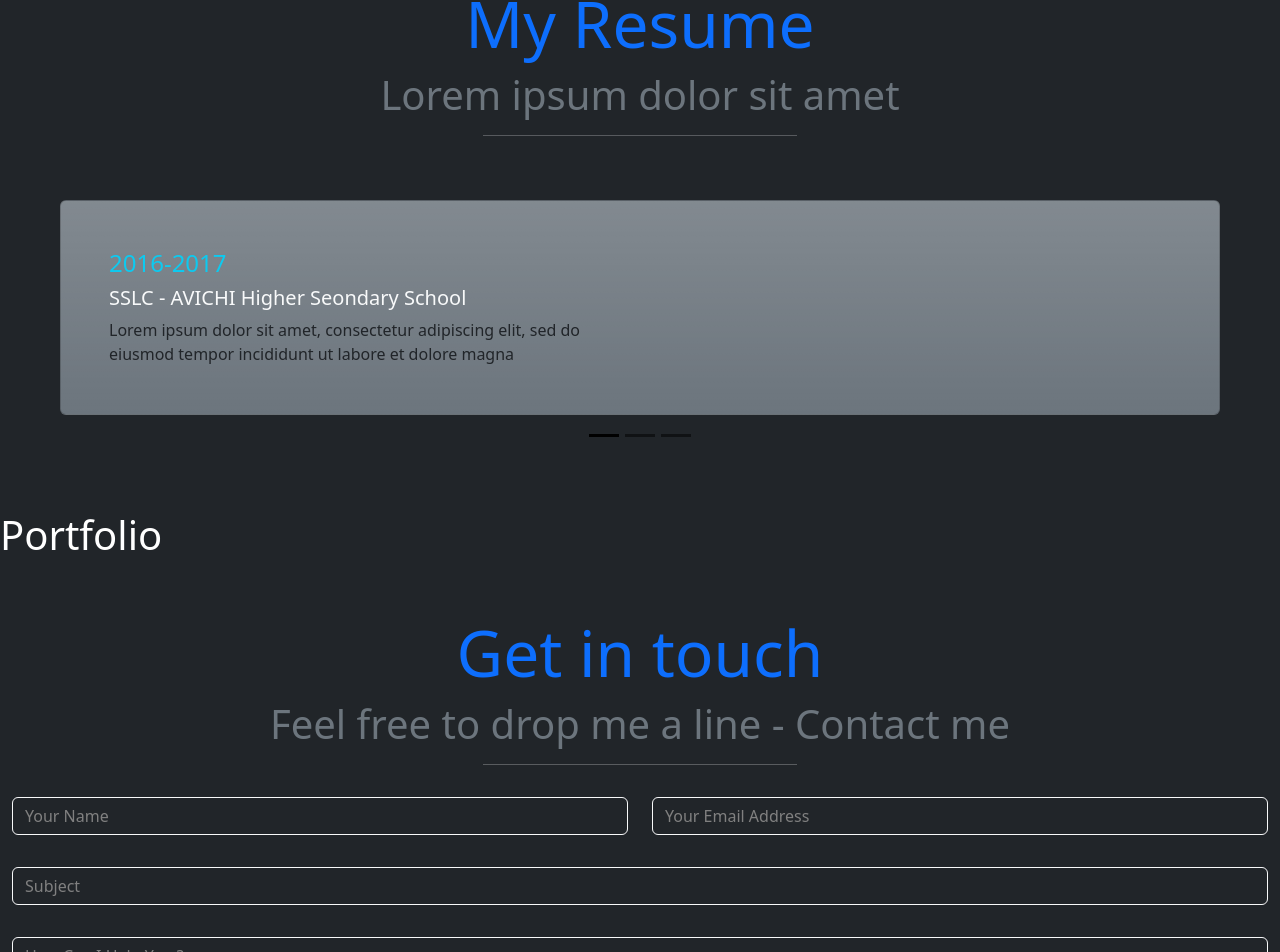
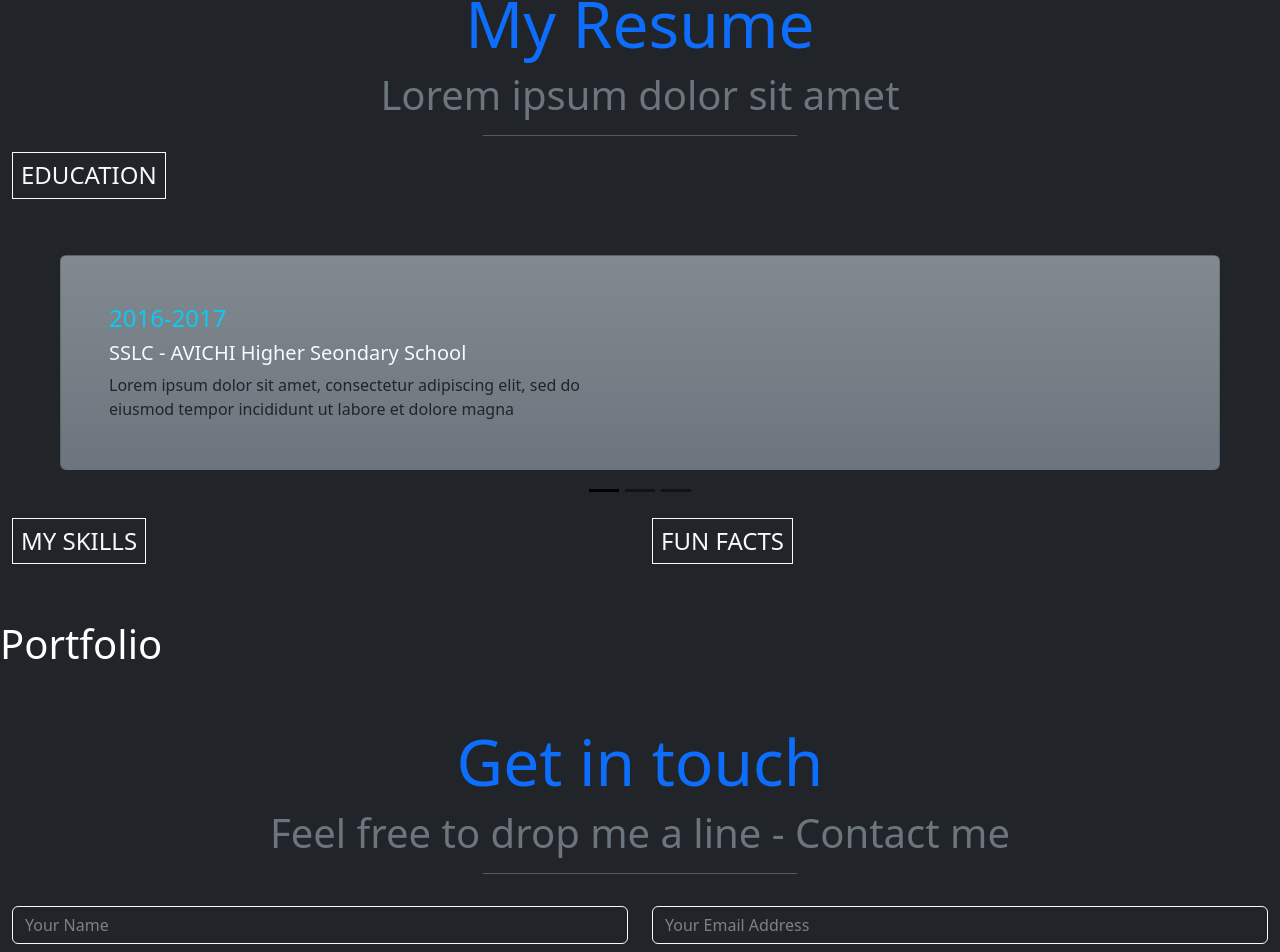
Before and after one commit to karan-2006/Portfolio, a React (Vite) app: page / in a window 1280 px wide. Shown: the part 2912-3864 px from the top of the page. Built offline with nearby package versions, Linux system fonts and the light colour scheme.

Commit message:
Update Resume.jsx

```diff
--- a/src/Resume.jsx
+++ b/src/Resume.jsx
@@ -9,6 +9,7 @@ function Resume() {
         <h6 className="display-6 text-secondary">Lorem ipsum dolor sit amet</h6>
         <hr className="w-25"/>
         </center>
+        <h4 className="border border-light d-inline-block p-2">EDUCATION</h4>
         <div id="carouselExampleCaptions" className="carousel carousel-dark slide" data-bs-ride="carousel">
           <div className="carousel-indicators">
             <button type="button" data-bs-target="#carouselExampleCaptions" data-bs-slide-to="0" className="active" aria-current="true" aria-label="Slide 1"></button>
@@ -46,6 +47,32 @@ function Resume() {
 
         </div>
         </div>
+        <div className="row">
+          <div className="col">
+            <h4 className="border border-light d-inline-block p-2">MY SKILLS</h4>
+            <div className="row">
+              <div className="col">
+
+              </div>
+              <div className="col">
+
+              </div>
+            </div>
+
+          </div>
+          <div className="col">
+            <h4 className="border border-light d-inline-block p-2">FUN FACTS</h4>
+            <div className="row">
+              <div className="col">
+
+              </div>
+              <div className="col">
+
+              </div>
+            </div>
+
+          </div>
+        </div>
       </div>
       </>
 
```
